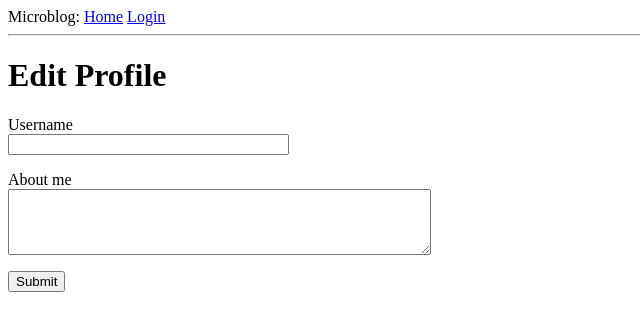
After one commit to jonathanmani/Flask_Microblog, a Flask app: template app/templates/edit_profile.html in a window 1280 px wide. The commit adds this page. Shown: the top 331 px of the page, without its empty margins (0-640 px from the left). Run offline with Flask 2, Linux system fonts and the light colour scheme; the template is opened without the code that fills it: most values are stand-ins (such as "Sample title", 1, 10 or a date in 2020); form fields are guessed from the names that the template uses.

Commit message:
add about me section

```diff
--- /dev/null
+++ b/app/templates/edit_profile.html
@@ -0,0 +1,23 @@
+{% extends "base.html" %}
+
+{% block content %}
+    <h1>Edit Profile</h1>
+    <form action="" method="POST">
+        {{ form.hidden_tag() }}
+        <p>
+            {{ form.username.label }} <br>
+            {{ form.username(size=32) }} <br>
+            {% for error in form.username.errors %}
+            <span style="color: red;">[{{ error }}]</span>
+            {% endfor %}
+        </p>
+        <p>
+            {{ form.about_me.label }} <br>
+            {{ form.about_me(cols=50, rows=4 )}} <br>
+            {% for error in form.about_me.errors %}
+            <span style="color: red;">[{{ error }}]</span>
+            {% endfor %}
+        </p>
+        <p>{{ form.submit() }}</p>
+    </form>
+{% endblock %}
--- a/app/templates/user.html
+++ b/app/templates/user.html
@@ -8,6 +8,9 @@
                 <h1>User: {{ user.username }}</h1>
                 {% if user.about_me %}<p>{{ user.about_me }}</p>{% endif %}
                 {% if user.last_seen %} <p>Last seen on: {{ user.last_seen }}</p>{% endif %}
+                {% if user = current_user %}
+                <p> <a href="{{ url_for('edit_profile') }}">Edit Your Profile</a></p>
+                {% endif %}
             </td>
         </tr>
     </table>
```
